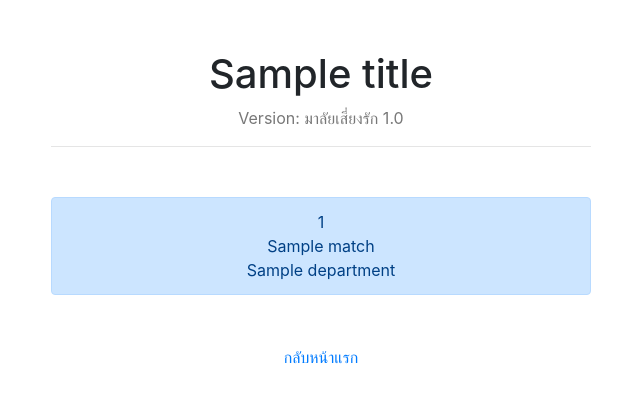
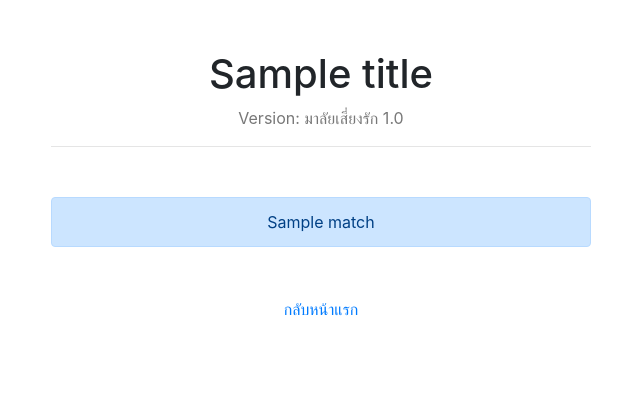
Before and after one commit to athivvat/random, a Node server app: template views/result.pug in a window 1280 px wide. Shown: the top 403 px of the page, without its empty margins (319-959 px from the left). Run offline with Node 20, Linux system fonts and the light colour scheme; the template is opened without the code that fills it: most values are stand-ins (such as "Sample title", 1, 10 or a date in 2020); some libraries are stand-ins or nearby versions.

Commit message:
Change match display

```diff
--- a/views/result.pug
+++ b/views/result.pug
@@ -14,9 +14,7 @@ block content
             p=message
         else
           div(class="result alert alert-primary animated fadeIn")
-              p=match.employeeId
               p=match.name
-              p=match.department
 
         .back
             a(href="/" ) กลับหน้าแรก
```
